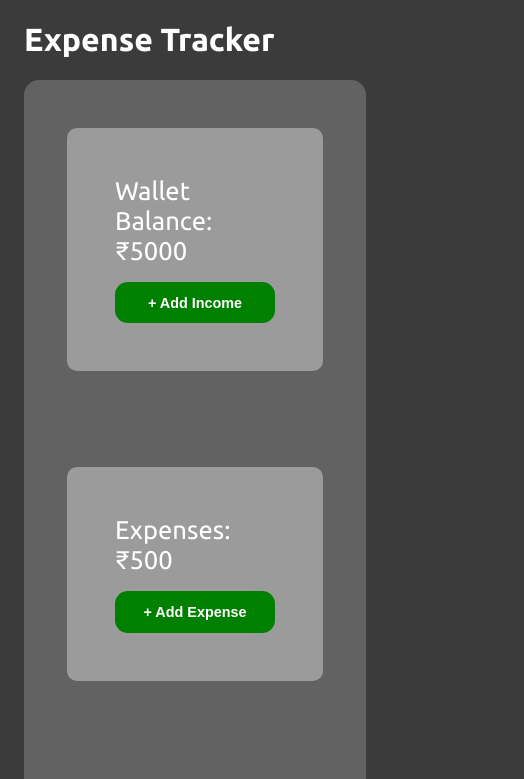
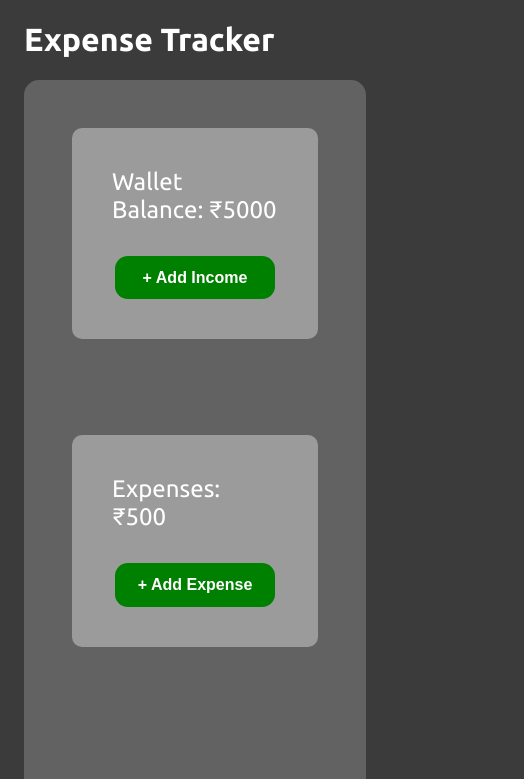
Before and after one commit to abhishekpatil4/Expense-tracker, a React (Vite) app: page / in a window 390 px wide. Shown: the top 779 px of the page, 524 px wide, since content can reach past the window. Built offline with nearby package versions, Linux system fonts and the light colour scheme.

Commit message:
fix: responsiveness

```diff
--- a/src/App.css
+++ b/src/App.css
@@ -49,7 +49,7 @@ body{
 
 .wrapper{
   display: flex;
-  justify-content: center;
+  justify-content: space-evenly;
   align-items: center;
   flex-direction: row;
   background-color: #626262;
--- a/src/components/amountCard/styles.css
+++ b/src/components/amountCard/styles.css
@@ -1,4 +1,4 @@
-.card-wrapper{
+.card-wrapper {
     background-color: #9B9B9B;
     border-radius: 10px;
     display: flex;
@@ -8,21 +8,41 @@
     padding: 2rem;
     margin: 3rem;
     font-weight: 400;
-    font-size: 1.6rem;
-    color:white;
-    padding: 3rem;
+    font-size: 1.8rem;
+    color: white;
+    padding: 2.5rem;
+    position: relative;
+    min-width: 20rem;
+}
+
+#add-income {
+    border-radius: 0.8rem;
+    min-width: 10rem;
+    border: 0;
+    color: white;
+    background-color: green;
+    font-weight: 600;
+    font-size: 1rem;
+    padding: 0.8rem;
+    margin-top: 2rem;
     position: relative;
 }
 
-#add-income{
-    border-radius: 0.8rem;
-    min-width: 10rem;
-    border:0;
-    color: white;
-    background-color: green;
-    font-weight: 600;
-    font-size: 0.9rem;
-    padding: 0.8rem;
-    margin-top: 1rem;
-    position: relative;
+@media only screen and (max-width: 600px) {
+    .card-wrapper {
+        background-color: #9B9B9B;
+        border-radius: 10px;
+        display: flex;
+        flex-direction: column;
+        justify-content: center;
+        align-items: center;
+        padding: 2rem;
+        margin: 3rem;
+        font-weight: 400;
+        font-size: 1.5rem;
+        color: white;
+        padding: 2.5rem;
+        position: relative;
+        min-width: 40vw;
+    }
 }
--- a/src/components/expPiechart/ExpPiechart.jsx
+++ b/src/components/expPiechart/ExpPiechart.jsx
@@ -1,6 +1,7 @@
 import React from 'react';
+import { useState, useEffect } from 'react';
 import { PieChart, Pie, Sector, Cell, ResponsiveContainer, Legend } from 'recharts';
-
+import "./styles.css"
 const data = [
     { name: 'Group A', value: 400 },
     { name: 'Group B', value: 300 },
@@ -24,16 +25,32 @@ const renderCustomizedLabel = ({ cx, cy, midAngle, innerRadius, outerRadius, per
 };
 
 export const ExpPiechart = () => {
+    const [screenWidth, setScreenWidth] = useState(window.innerWidth);
+    const [width, setWidth] = useState(500);
+    useEffect(() => {
+        const handleResize = () => {
+            setScreenWidth(window.innerWidth);
+            if(window.innerWidth < 600){
+                setWidth(300);
+            }else{
+                setWidth(500);
+            }
+        };
+        window.addEventListener('resize', handleResize);
+        // Cleanup function to remove the event listener when the component unmounts
+        return () => {
+            window.removeEventListener('resize', handleResize);
+        };
+    }, []);
     return (
-        // <ResponsiveContainer width="100%" height="100%">
-            <PieChart width={400} height={400} margin={{bottom:40}}>
+        <PieChart width={width} height={350} margin={{ bottom: 30 }}>
             <Pie
                 data={data}
                 cx="50%"
                 cy="55%"
                 labelLine={false}
                 label={renderCustomizedLabel}
-                    outerRadius={130}
+                outerRadius={120}
                 fill="#8884d8"
                 dataKey="value"
                 isAnimationActive={false}
@@ -42,10 +59,7 @@ export const ExpPiechart = () => {
                     <Cell key={`cell-${index}`} fill={COLORS[index % COLORS.length]} />
                 ))}
             </Pie>
-                {/* <Legend /> */}
             <Legend layout="horizontal" align="center" verticalAlign="bottom" />
-
         </PieChart>
-        //  </ResponsiveContainer>
     );
 }
--- /dev/null
+++ b/src/components/expPiechart/styles.css
@@ -0,0 +1,4 @@
+#piechart-container{
+    height: 300;
+    width: 300;
+}
```
Lines whose indentation alone changed are shown as unchanged.
